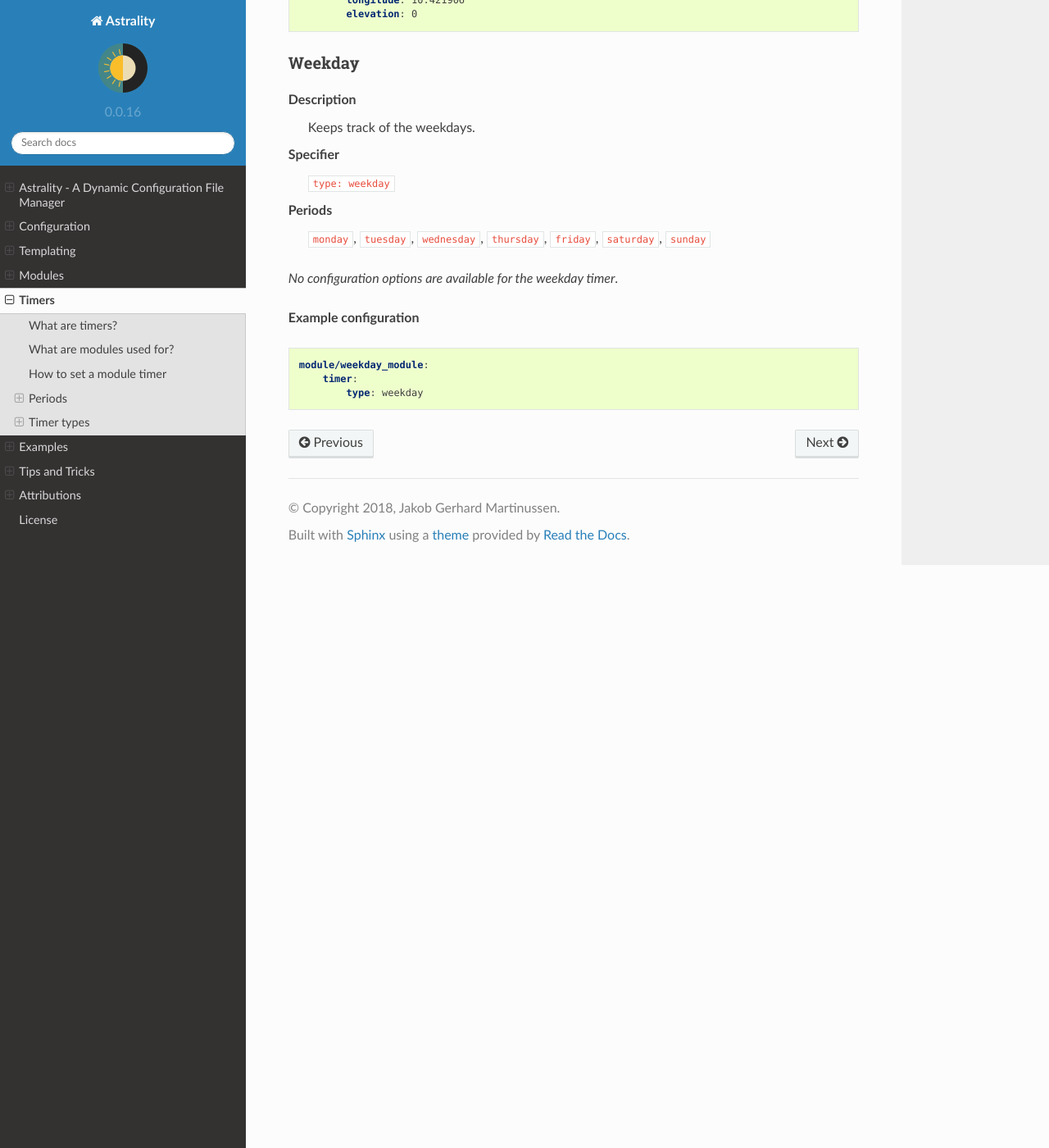
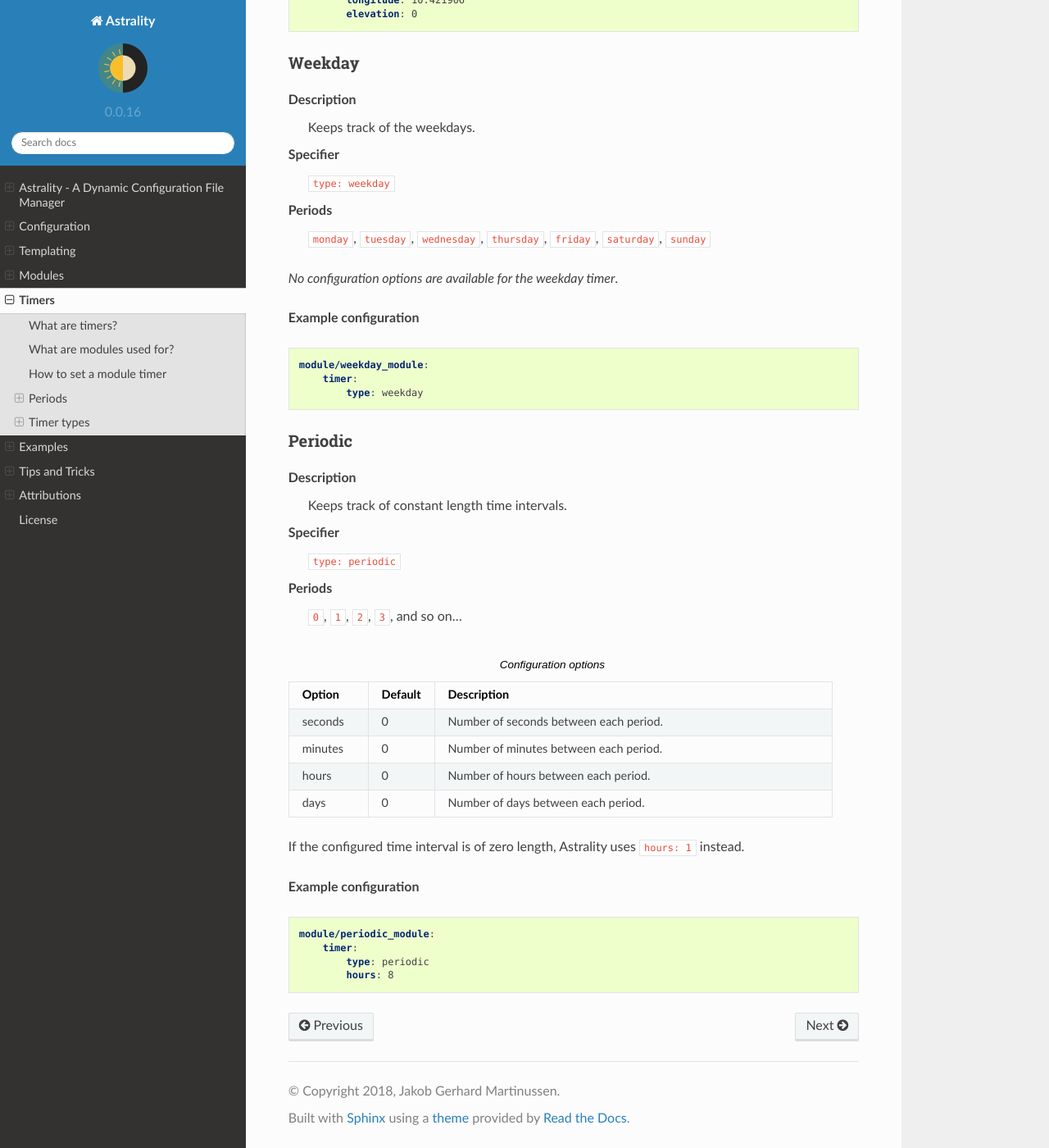
Before and after one commit to JakobGM/astrality, a Sphinx documentation site: the page built from docs/timers.rst, in a window 1280 px wide and 1400 px high, scrolled down 3294 px. Shown: the whole window at 82% size. Built offline with Sphinx 7.4.7 and the Read the Docs theme 2.0.0, drawn with Linux system fonts in a browser that asks for light colours.

Commit message:
Add documentation for the periodic timer

```diff
--- a/docs/timers.rst
+++ b/docs/timers.rst
@@ -169,3 +169,36 @@ Periods
     module/weekday_module:
         timer:
             type: weekday
+
+
+Periodic
+--------
+
+Description
+    Keeps track of constant length time intervals.
+
+Specifier
+    ``type: periodic``
+
+Periods
+    ``0``, ``1``, ``2``, ``3``, and so on...
+
+.. csv-table:: Configuration options
+   :header: "Option", "Default", "Description"
+   :widths: 6, 5, 30
+
+   "seconds", 0, "Number of seconds between each period."
+   "minutes", 0, "Number of minutes between each period."
+   "hours", 0, "Number of hours between each period."
+   "days", 0, "Number of days between each period."
+
+If the configured time interval is of zero length, Astrality uses ``hours: 1`` instead.
+
+**Example configuration**
+
+.. code-block:: yaml
+
+    module/periodic_module:
+        timer:
+            type: periodic
+            hours: 8
```
